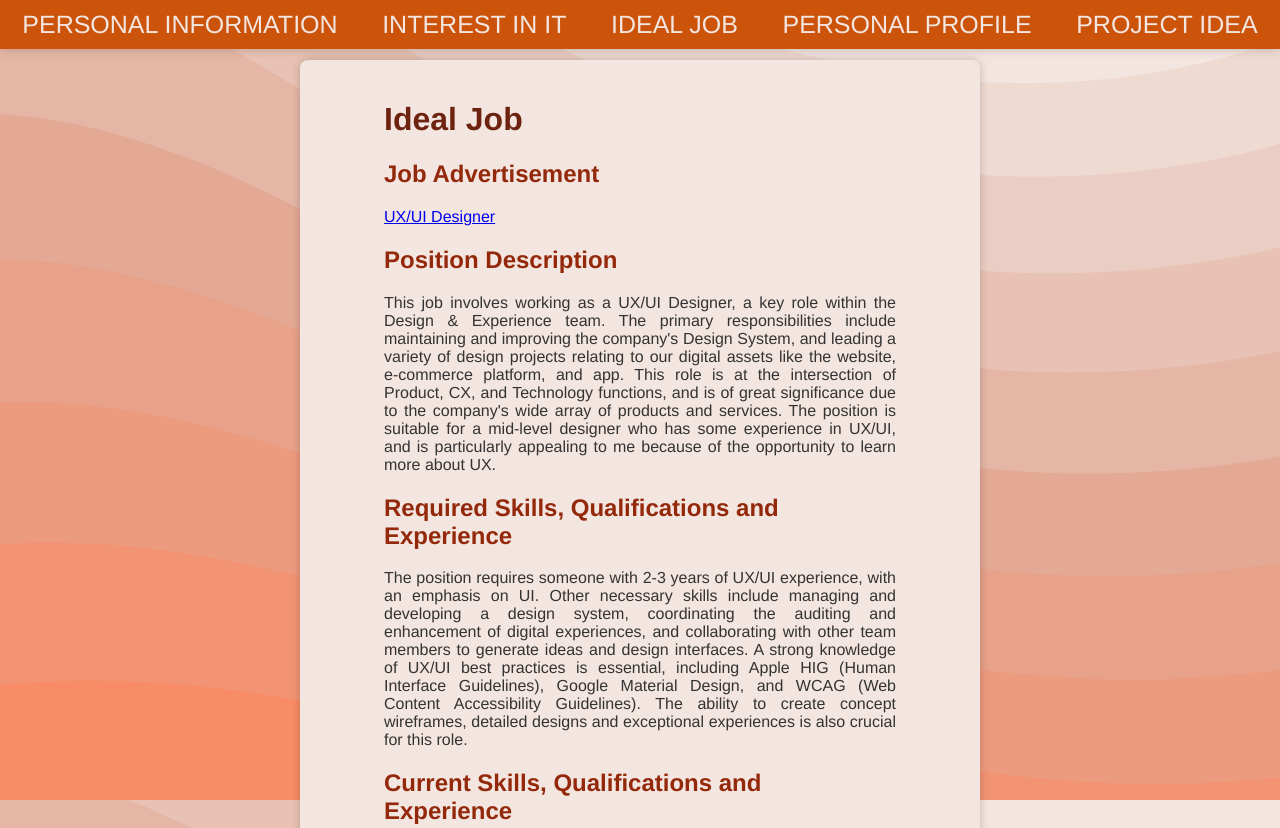
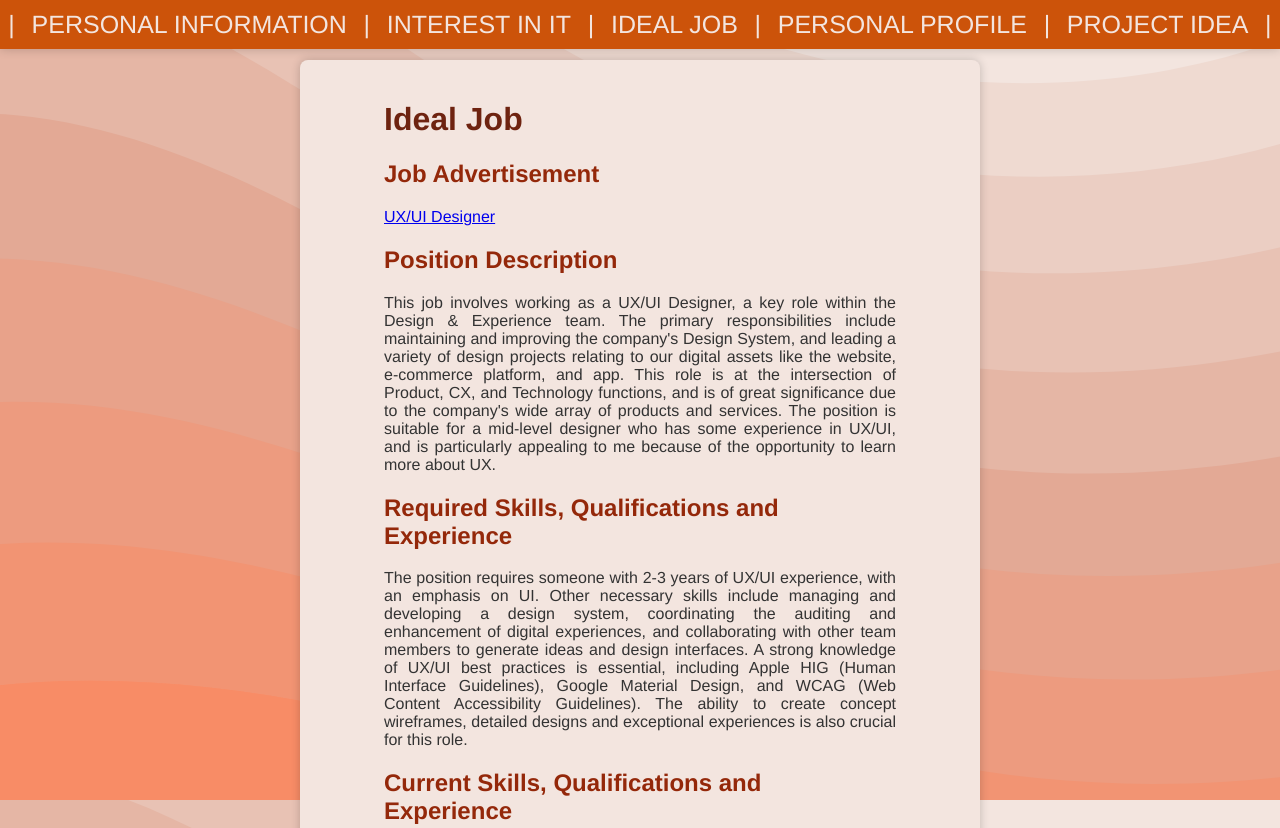
Before and after one commit to AngusDobson/COSC2196-TASK1, a plain HTML site: page ideal_job.html in a window 1280 px wide. Shown: the top 828 px of the page. Drawn offline with Linux system fonts and the light colour scheme.

Commit message:
Small Styling Changes

```diff
--- a/ideal_job.html
+++ b/ideal_job.html
@@ -9,11 +9,17 @@
 <body>
     <nav>
         <ul>
+            <li>|</li>
             <li><a href="personal_info.html">Personal Information</a></li>
+            <li>|</li>
             <li><a href="it_interest.html">Interest in IT</a></li>
+            <li>|</li>
             <li><a href="ideal_job.html">Ideal Job</a></li>
+            <li>|</li>
             <li><a href="personal_profile.html">Personal Profile</a></li>
+            <li>|</li>
             <li><a href="project_idea.html">Project Idea</a></li>
+            <li>|</li>
         </ul>
     </nav>
     <main>
--- a/style.css
+++ b/style.css
@@ -53,7 +53,7 @@ nav ul {
     justify-content: space-around;
 }
 
-nav ul li a {
+nav ul li a, nav ul li{
     color: var(--color-neutral-light);
     text-decoration: none;
     text-transform: uppercase;
```
Also changed, not shown: it_interest.html (+6 -0 lines), personal_info.html (+6 -0 lines), personal_profile.html (+6 -0 lines), project_idea.html (+6 -0 lines).
